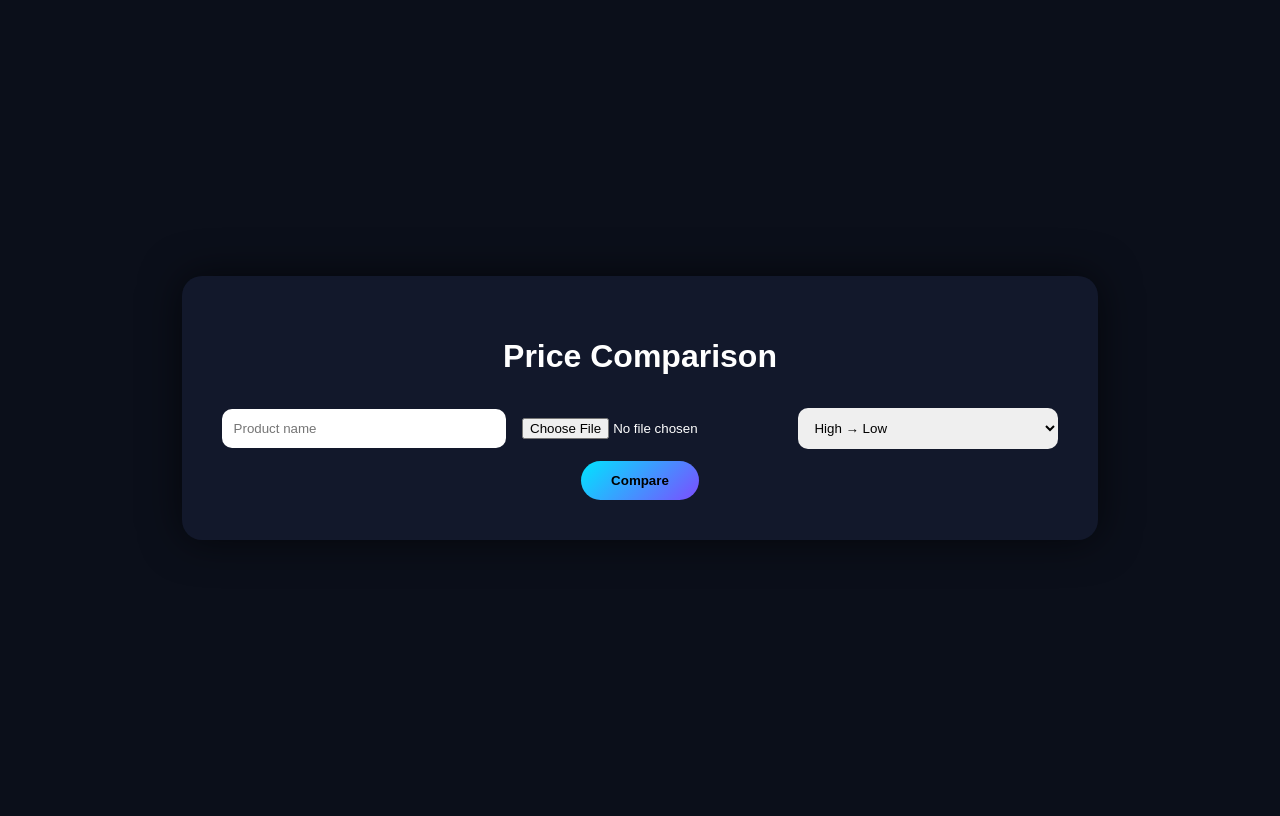
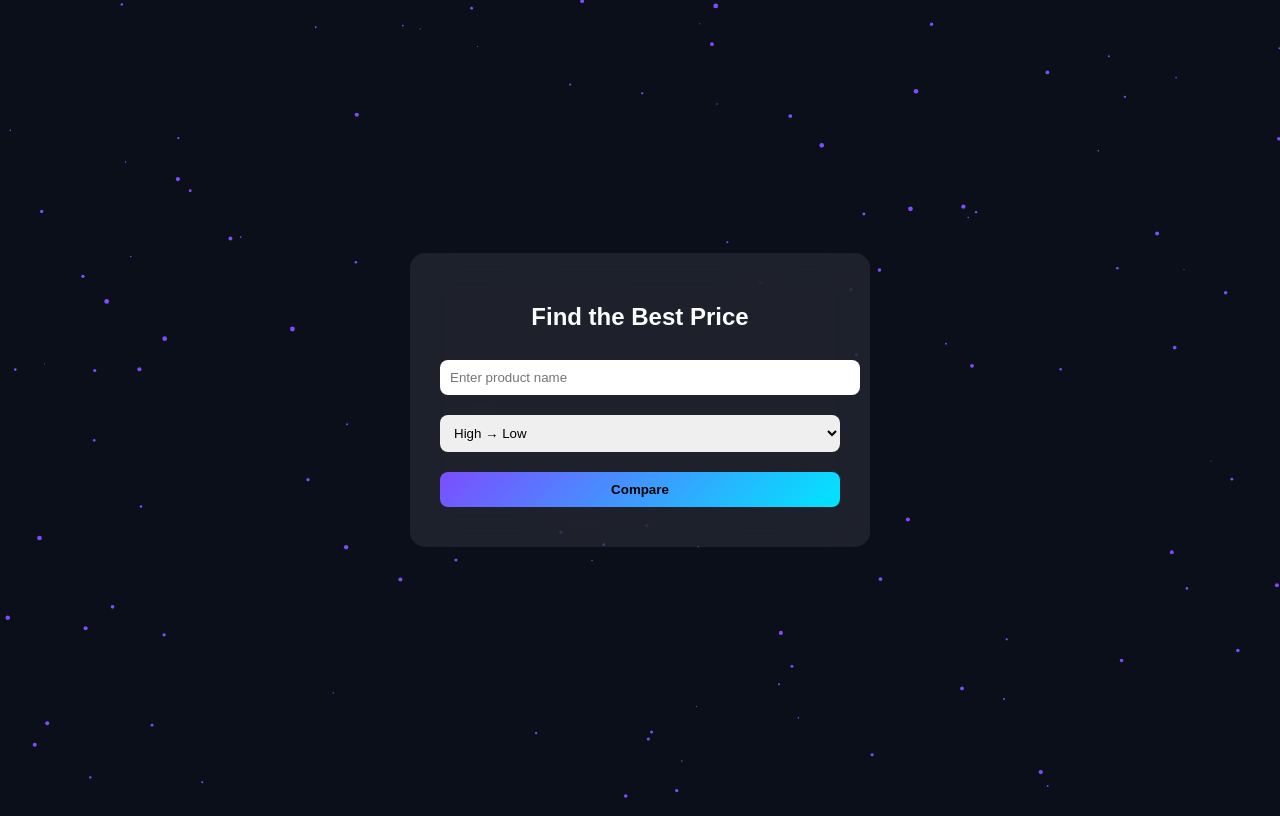
Before and after one commit to Priyanshu-UI123/price_compare, a Flask app: page / in a window 1280 px wide. Run offline with Flask 3, Linux system fonts and the light colour scheme.

Commit message:
Add particle background and remove file upload

```diff
--- a/app.py
+++ b/app.py
@@ -3,12 +3,29 @@ import requests
 import os
 
 app = Flask(__name__)
-app.config["UPLOAD_FOLDER"] = "uploads"
 
-SERP_API_KEY = "d66eccb121b3453152187f2442537b0fe5b3c82c4b8d4d56b89ed4d52c9f01a6"
+SERP_API_KEY = os.getenv("SERP_API_KEY")  # use env var (or hardcode locally)
 
 
-@app.route("/", methods=["GET", "POST"])
+def get_logo(store):
+    s = store.lower()
+    if "amazon" in s:
+        return "amazon.png"
+    if "flipkart" in s:
+        return "flipkart.png"
+    if "reliance" in s:
+        return "reliance.png"
+    return "default.png"
+
+
+def extract_price(p):
+    try:
+        return int(p.replace("₹", "").replace(",", "").strip())
+    except:
+        return 0
+
+
+@app.route("/")
 def index():
     return render_template("index.html")
 
@@ -16,12 +33,7 @@ def index():
 @app.route("/search", methods=["POST"])
 def search():
     product = request.form.get("product")
-    sort_order = request.form.get("sort", "high")
-
-    # Image upload (optional)
-    if "image" in request.files and request.files["image"].filename != "":
-        image = request.files["image"]
-        product = image.filename.rsplit(".", 1)[0]  # simple fallback name
+    sort_order = request.form.get("sort")
 
     params = {
         "engine": "google_shopping",
@@ -35,57 +47,27 @@ def search():
     data = response.json()
 
     results = []
+    for item in data.get("shopping_results", []):
+        store = item.get("source", "Unknown")
+        price = item.get("price", "N/A")
 
-    for item in data.get("shopping_results", []):
-        price = item.get("price")
-        link = (
-            item.get("shopping_link")
-            or item.get("product_link")
-            or item.get("offers_link")
-        )
+        results.append({
+            "title": item.get("title"),
+            "store": store,
+            "price": price,
+            "price_value": extract_price(price),
+            "link": item.get("link"),
+            "logo": get_logo(store)
+        })
 
-        if price:
-            store = item.get("source", "Store")
-
-            results.append({
-                "title": item.get("title"),
-                "store": store,
-                "logo": get_logo(store),
-                "price": price,
-                "link": link
-            })
-
-    def price_num(p):
-        try:
-            return float(p.replace("₹", "").replace(",", ""))
-        except:
-            return 0
-
+    # Sort
     results.sort(
-        key=lambda x: price_num(x["price"]),
+        key=lambda x: x["price_value"],
         reverse=(sort_order == "high")
     )
 
-    return render_template(
-        "results.html",
-        product=product,
-        results=results,
-        sort_order=sort_order
-    )
-
-
-def get_logo(store):
-    store = store.lower()
-    if "amazon" in store:
-        return "amazon.png"
-    if "flipkart" in store:
-        return "flipkart.png"
-    if "croma" in store:
-        return "croma.png"
-    return "default.png"
+    return render_template("results.html", product=product, results=results)
 
 
 if __name__ == "__main__":
-    import os
-    port = int(os.environ.get("PORT", 5000))
-    app.run(host="0.0.0.0", port=port)
+    app.run(debug=True)
--- a/templates/index.html
+++ b/templates/index.html
@@ -12,29 +12,42 @@ body {
     justify-content: center;
     align-items: center;
     height: 100vh;
+    margin: 0;
+    overflow: hidden;
 }
 
-.box {
-    background: #12182b;
-    padding: 40px;
-    border-radius: 20px;
-    text-align: center;
-    box-shadow: 0 0 40px rgba(0,0,0,0.6);
+/* Particle canvas */
+#particles-bg {
+    position: fixed;
+    inset: 0;
+    z-index: 0;
 }
 
-input, select {
-    padding: 12px;
-    width: 260px;
+/* Keep UI above particles */
+body > *:not(canvas) {
+    position: relative;
+    z-index: 1;
+}
+
+.container {
+    background: rgba(255,255,255,0.08);
+    backdrop-filter: blur(20px);
+    padding: 30px;
+    border-radius: 15px;
+    width: 400px;
+    text-align: center;
+}
+
+input, select, button {
+    width: 100%;
     margin: 10px 0;
-    border-radius: 10px;
+    padding: 10px;
+    border-radius: 8px;
     border: none;
 }
 
 button {
-    padding: 12px 30px;
-    border-radius: 25px;
-    border: none;
-    background: linear-gradient(135deg,#00e5ff,#7c4dff);
+    background: linear-gradient(135deg, #7c4dff, #00e5ff);
     font-weight: bold;
     cursor: pointer;
 }
@@ -43,23 +56,63 @@ button {
 
 <body>
 
-<div class="box">
-    <h1>Price Comparison</h1>
+<!-- Particle Background -->
+<canvas id="particles-bg"></canvas>
 
-    <form action="/search" method="POST" enctype="multipart/form-data">
-        <input type="text" name="product" placeholder="Product name">
+<div class="container">
+    <h2>Find the Best Price</h2>
+    <form method="POST" action="/search">
+        <input type="text" name="product" placeholder="Enter product name" required>
 
-        <input type="file" name="image" accept="image/*">
+        <!-- FILE UPLOAD REMOVED -->
 
         <select name="sort">
             <option value="high">High → Low</option>
             <option value="low">Low → High</option>
         </select>
 
-        <br>
         <button type="submit">Compare</button>
     </form>
 </div>
 
+<!-- Particle Script -->
+<script>
+const canvas = document.getElementById("particles-bg");
+const ctx = canvas.getContext("2d");
+
+function resize() {
+    canvas.width = window.innerWidth;
+    canvas.height = window.innerHeight;
+}
+resize();
+window.addEventListener("resize", resize);
+
+const particles = Array.from({ length: 120 }, () => ({
+    x: Math.random() * canvas.width,
+    y: Math.random() * canvas.height,
+    dx: (Math.random() - 0.5) * 0.3,
+    dy: (Math.random() - 0.5) * 0.3,
+    r: Math.random() * 2 + 0.5
+}));
+
+function animate() {
+    ctx.clearRect(0, 0, canvas.width, canvas.height);
+    ctx.fillStyle = "#7c4dff";
+    particles.forEach(p => {
+        p.x += p.dx;
+        p.y += p.dy;
+
+        if (p.x < 0 || p.x > canvas.width) p.dx *= -1;
+        if (p.y < 0 || p.y > canvas.height) p.dy *= -1;
+
+        ctx.beginPath();
+        ctx.arc(p.x, p.y, p.r, 0, Math.PI * 2);
+        ctx.fill();
+    });
+    requestAnimationFrame(animate);
+}
+animate();
+</script>
+
 </body>
 </html>
```
Also changed, not shown: templates/results.html (+42 -42 lines).
